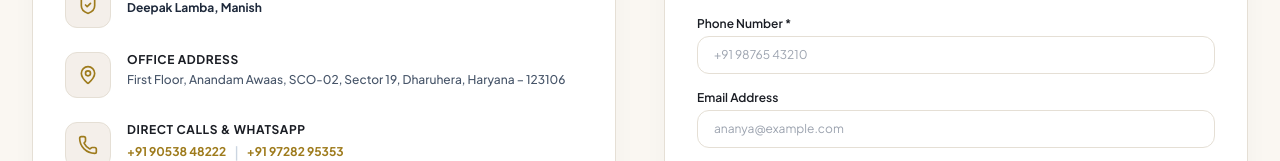
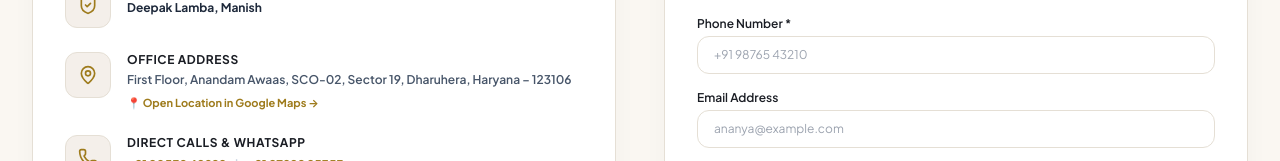
Before and after one commit to bansalsaumya/vedik-reality, a React (Vite) app: page /contact in a window 1280 px wide. Shown: the part 481-642 px from the top of the page. Built offline with nearby package versions, Linux system fonts and the light colour scheme; no server answers.

Commit message:
feat(location): Link Google Maps location URL across Contact Page and Footer

```diff
--- a/src/components/Footer.jsx
+++ b/src/components/Footer.jsx
@@ -144,7 +144,14 @@ export default function Footer() {
             )}
             <p className="flex items-start gap-2 text-slate-700 leading-relaxed">
               <MapPin className="w-4 h-4 text-gold-600 shrink-0 mt-0.5" />
-              <span>{settings.address}</span>
+              <a
+                href={settings.google_map_link || "https://maps.app.goo.gl/bpCUi761odoyA34B7"}
+                target="_blank"
+                rel="noopener noreferrer"
+                className="hover:text-gold-700 transition-colors"
+              >
+                {settings.address}
+              </a>
             </p>
             <p className="flex items-start gap-2 text-slate-700 font-bold">
               <Phone className="w-4 h-4 text-gold-600 shrink-0 mt-0.5" />
--- a/src/context/SettingsContext.jsx
+++ b/src/context/SettingsContext.jsx
@@ -16,7 +16,7 @@ export const SettingsProvider = ({ children }) => {
     facebook: 'https://facebook.com/vedikreality',
     instagram: 'https://instagram.com/vedikreality',
     youtube: 'https://youtube.com/@vedikreality',
-    google_map_embed: ''
+    google_map_link: 'https://maps.app.goo.gl/bpCUi761odoyA34B7'
   });
 
   const fetchSettings = async () => {
--- a/src/pages/ContactPage.jsx
+++ b/src/pages/ContactPage.jsx
@@ -73,7 +73,17 @@ export default function ContactPage() {
                 </div>
                 <div>
                   <h4 className="font-bold text-charcoal-800 text-xs uppercase tracking-wider">Office Address</h4>
-                  <p className="text-slate-600 text-xs leading-relaxed mt-0.5">{settings.address}</p>
+                  <a
+                    href={settings.google_map_link || "https://maps.app.goo.gl/bpCUi761odoyA34B7"}
+                    target="_blank"
+                    rel="noopener noreferrer"
+                    className="text-slate-600 hover:text-gold-700 text-xs leading-relaxed mt-0.5 block font-semibold transition-colors group"
+                  >
+                    {settings.address}
+                    <span className="block text-[11px] text-gold-700 font-bold mt-1 group-hover:underline flex items-center gap-1">
+                      📍 Open Location in Google Maps &rarr;
+                    </span>
+                  </a>
                 </div>
               </div>
 
```
